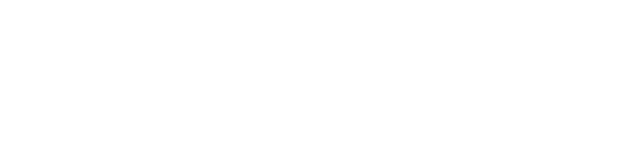
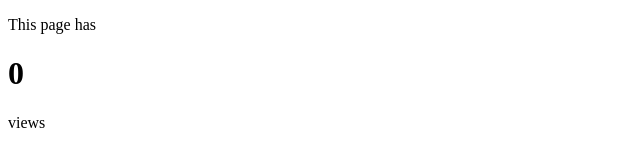
Before and after one commit to j3ffh95/live-visits-counter, a plain HTML site: page index.html in a window 1280 px wide. Shown: the whole page, without its empty margins (0-640 px from the left). Drawn offline with Linux system fonts and the light colour scheme.

Commit message:
Finished editing the html

```diff
--- a/index.html
+++ b/index.html
@@ -7,6 +7,9 @@
     <title>Live Visit Counter</title>
   </head>
   <body>
+    <p>This page has</p>
+    <h1 id="count">0</h1>
+    <p>views</p>
     <script src="./main.js"></script>
   </body>
 </html>
```
